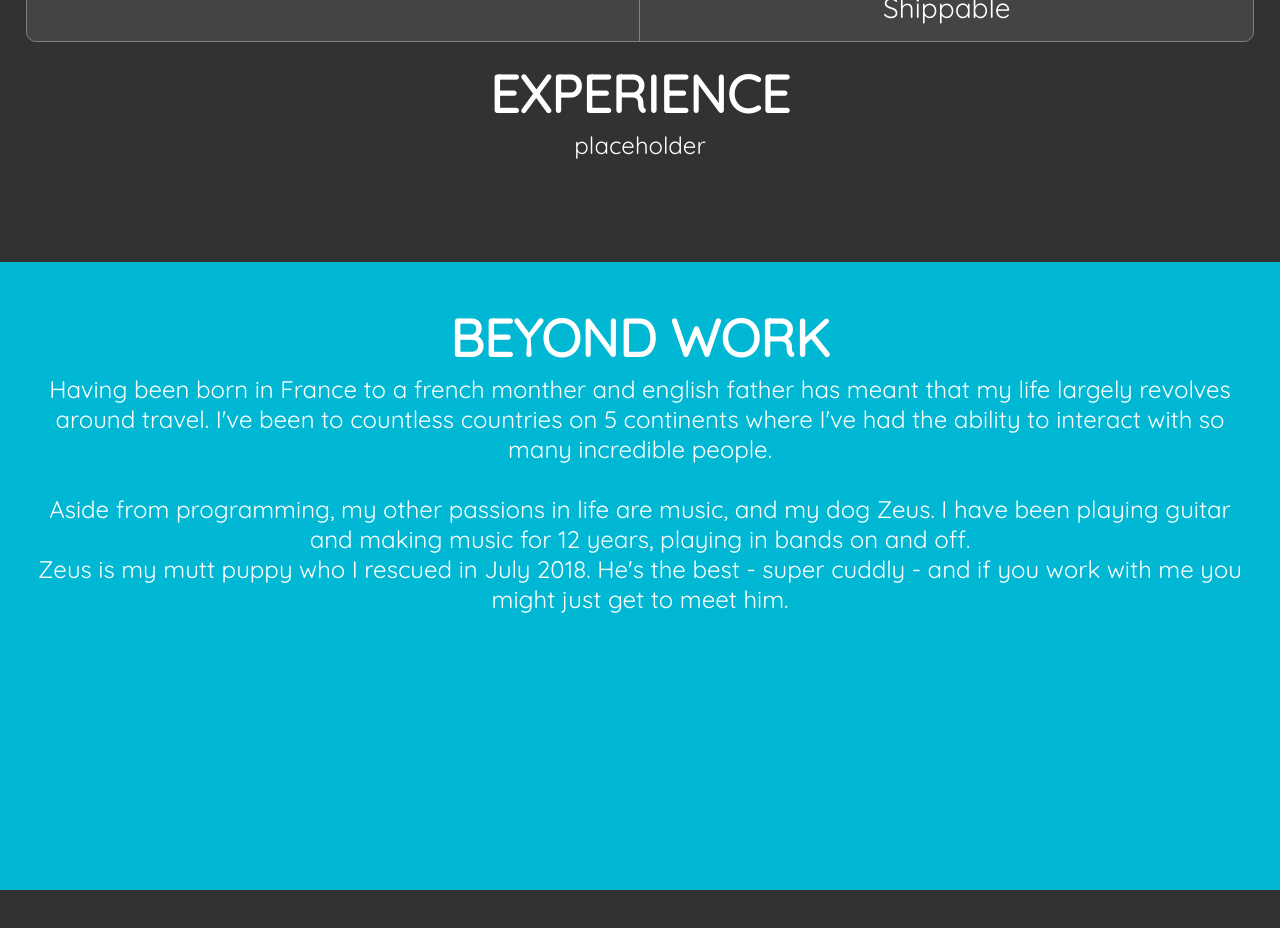
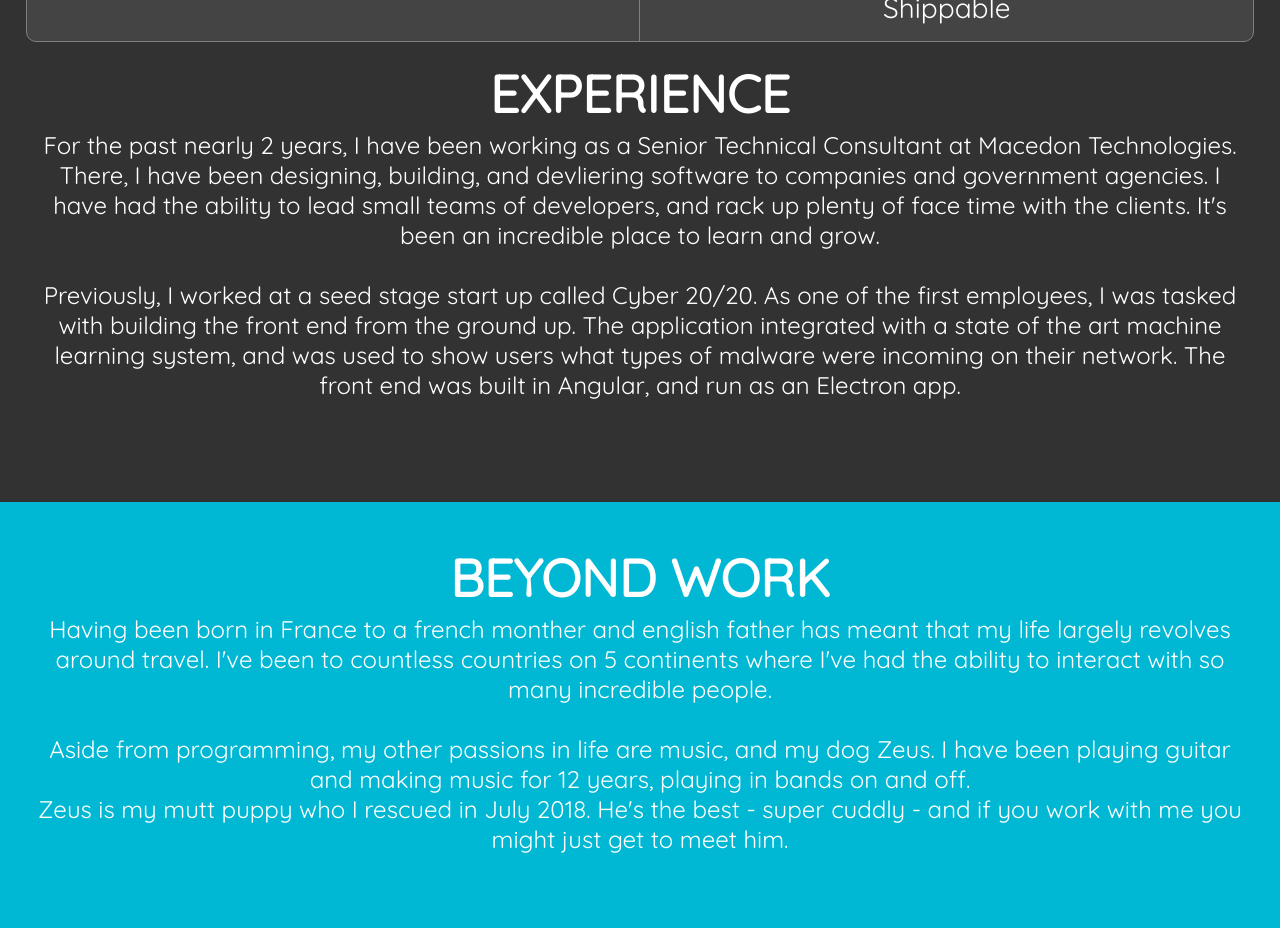
Before and after one commit to wtaylor45/wtaylor.tech, a React (Create React App) app: page / in a window 1280 px wide. Shown: the part 1320-2248 px from the top of the page. Built offline with nearby package versions, Linux system fonts and the light colour scheme; a web font is replaced by a local one.

Commit message:
Added to the Beyond Work section

```diff
--- a/src/containers/App.js
+++ b/src/containers/App.js
@@ -65,17 +65,24 @@
           <Container margin="-200px 0px 0px 0px">
             <TechTable languages={tech.languages} tools={tech.tools} />
             <Section title="Experience">
-              placeholder
+              For the past nearly 2 years, I have been working as a Senior Technical Consultant at Macedon Technologies. There, I have been designing, building,
+              and devliering software to companies and government agencies. I have had the ability to lead small teams of developers, and rack up plenty
+              of face time with the clients. It's been an incredible place to learn and grow.
+              <br />
+              <br />
+              Previously, I worked at a seed stage start up called Cyber 20/20. As one of the first employees, I was tasked with building
+              the front end from the ground up. The application integrated with a state of the art machine learning system, and was used
+              to show users what types of malware were incoming on their network. The front end was built in Angular, and run as an Electron app.
             </Section>
           </Container>
           <Container backgroundColor={theme.palette.primary.dark} padding="24px 24px 200px 24px">
             <Section title="Beyond Work">
               Having been born in France to a french monther and english father has meant that my life largely revolves around travel. I've been to countless countries on 5 continents where I've had the ability to interact with so many incredible people.
-              <br/>
-              <br/>
+              <br />
+              <br />
               Aside from programming, my other passions in life are music, and my dog Zeus. I have been playing guitar and making music for 12 years,
               playing in bands on and off.
-              <br/>
+              <br />
               Zeus is my mutt puppy who I rescued in July 2018. He's the best - super cuddly -
               and if you work with me you might just get to meet him.
             </Section>
```
